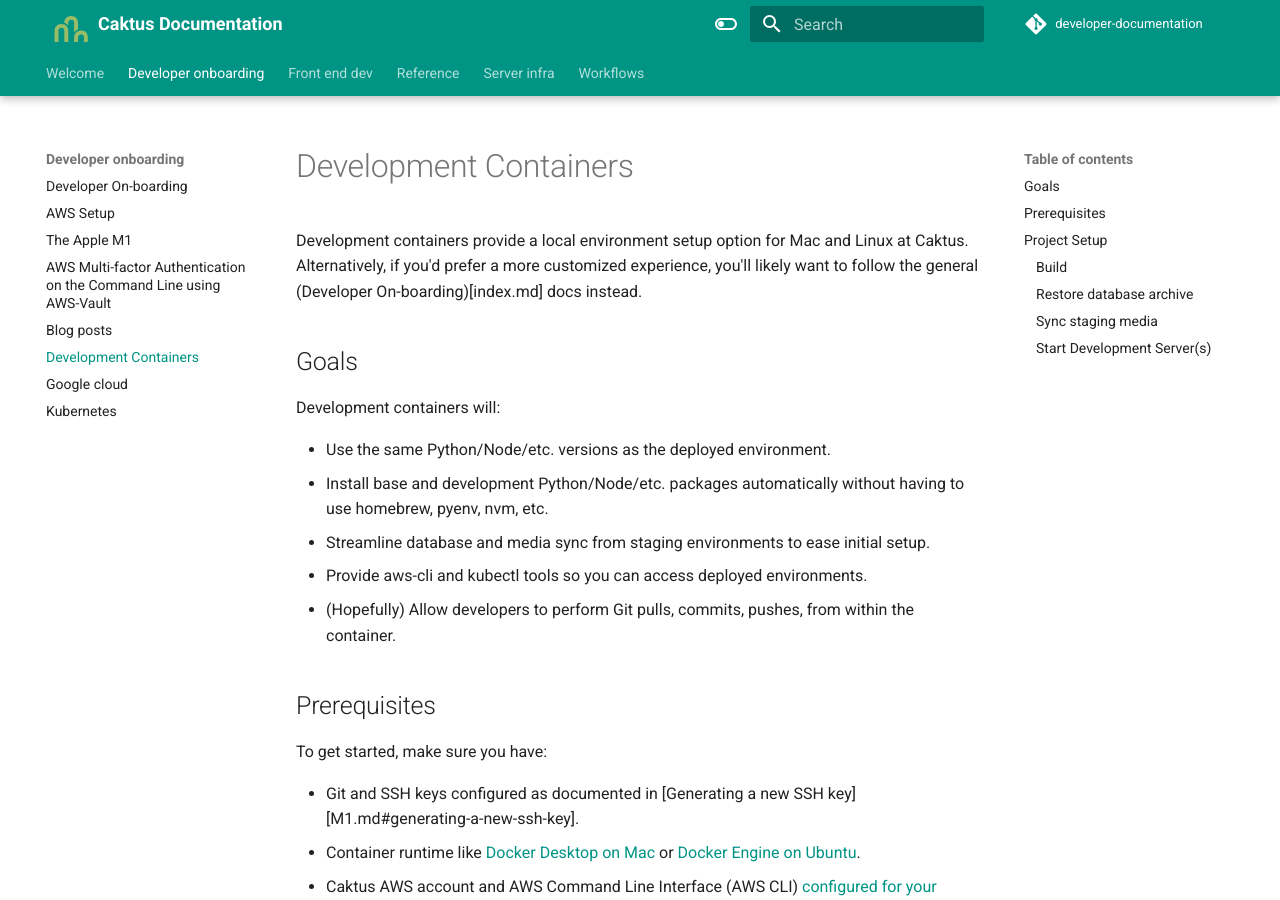
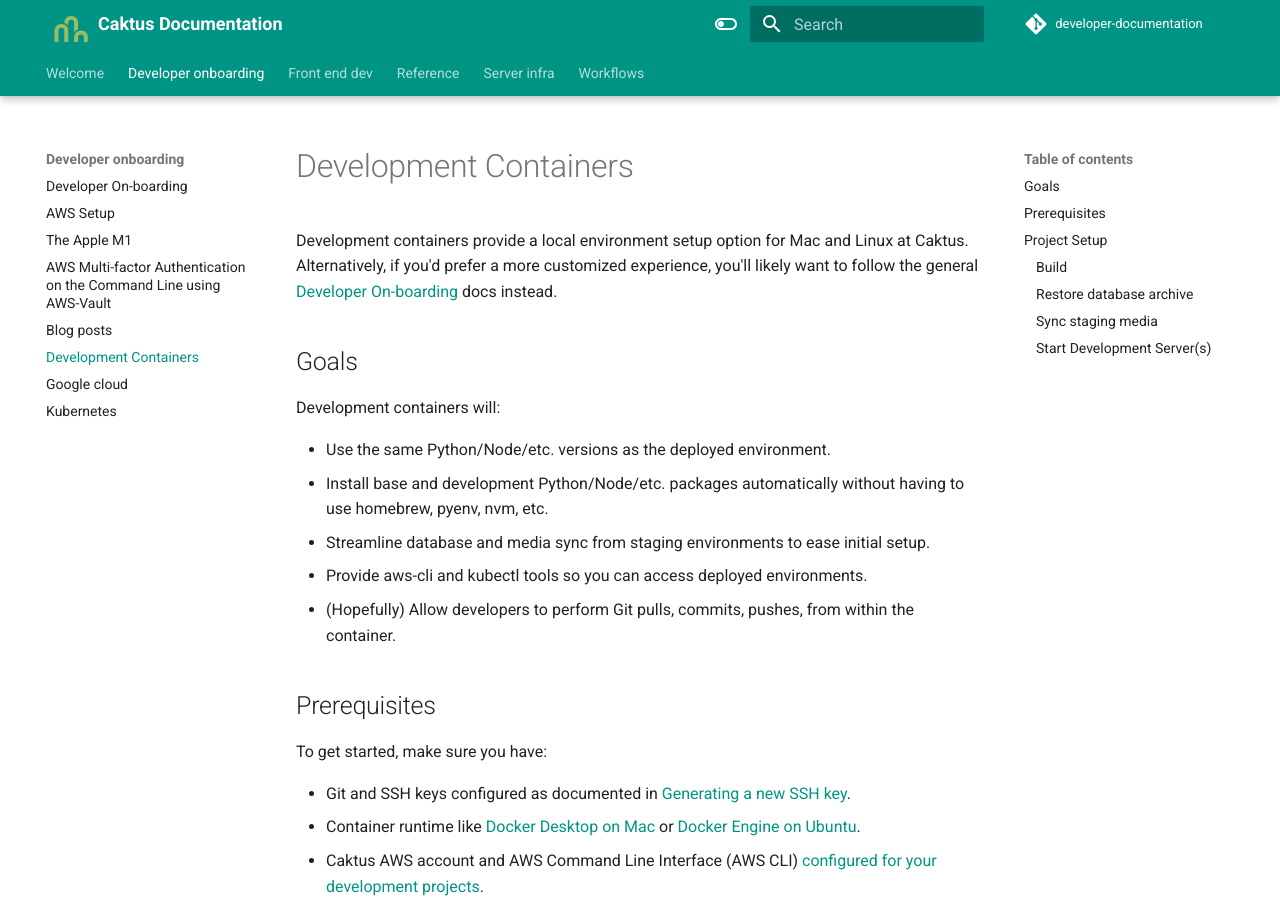
Before and after one commit to caktus/guidebook, an MkDocs documentation site: the page built from docs/developer-onboarding/dev-containers.md, in a window 1280 px wide and 900 px high. Built offline with MkDocs 1.6.1 and Material for MkDocs 9.7.7, drawn with Linux system fonts in a browser that asks for light colours; comment, search, counter and statistics services are not loaded.

Commit message:
fix internal links

```diff
--- a/docs/developer-onboarding/dev-containers.md
+++ b/docs/developer-onboarding/dev-containers.md
@@ -1,6 +1,6 @@
 # Development Containers
 
-Development containers provide a local environment setup option for Mac and Linux at Caktus. Alternatively, if you'd prefer a more customized experience, you'll likely want to follow the general (Developer On-boarding)[index.md] docs instead.
+Development containers provide a local environment setup option for Mac and Linux at Caktus. Alternatively, if you'd prefer a more customized experience, you'll likely want to follow the general [Developer On-boarding](index.md) docs instead.
 
 ## Goals
 
@@ -16,7 +16,7 @@ Development containers will:
 
 To get started, make sure you have:
 
-* Git and SSH keys configured as documented in [Generating a new SSH key][M1.md#generating-a-new-ssh-key].
+* Git and SSH keys configured as documented in [Generating a new SSH key](M1.md#generating-a-new-ssh-key).
 * Container runtime like [Docker Desktop on Mac](https://docs.docker.com/desktop/install/mac-install/) or [Docker Engine on Ubuntu](https://docs.docker.com/engine/install/ubuntu/).
 * Caktus AWS account and AWS Command Line Interface (AWS CLI) [configured for your development projects](AWD.md).
 * (Optional) [Visual Studio Code](https://code.visualstudio.com/) with the [Remote Development extension pack](https://aka.ms/vscode-remote/download/extension). See [Developing inside a Container](https://code.visualstudio.com/docs/remote/containers) for additional information.
```
